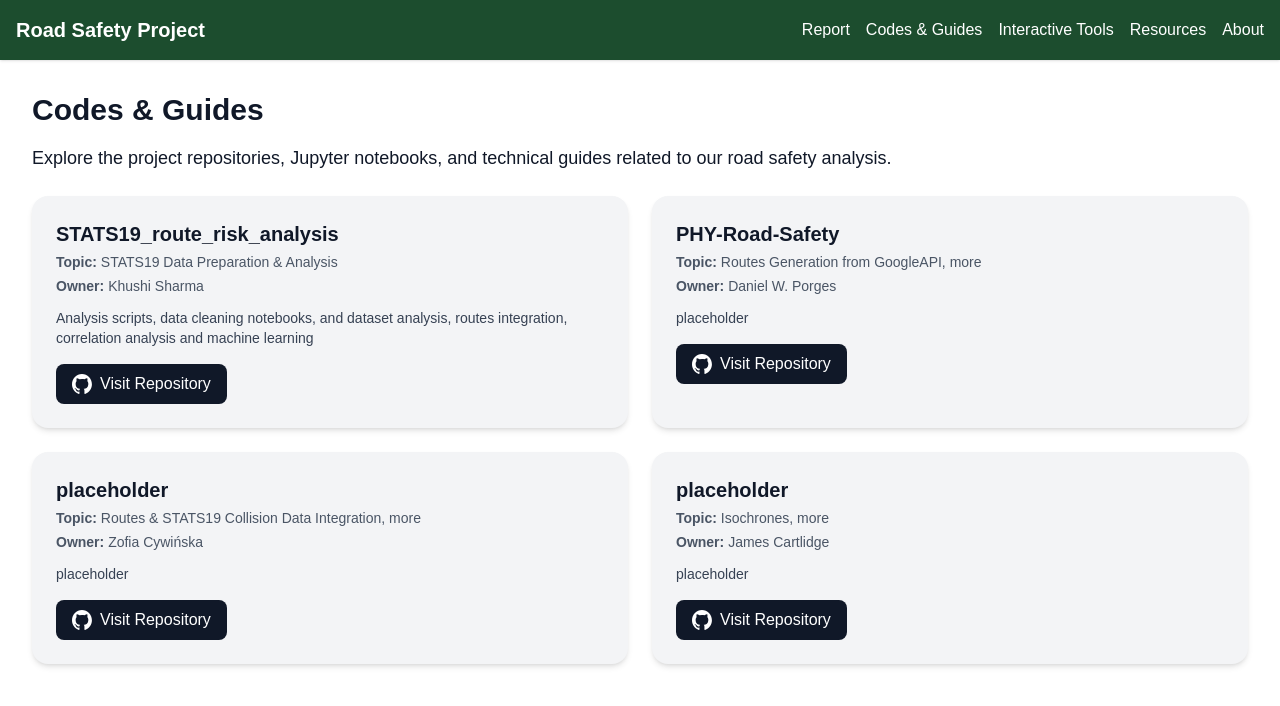
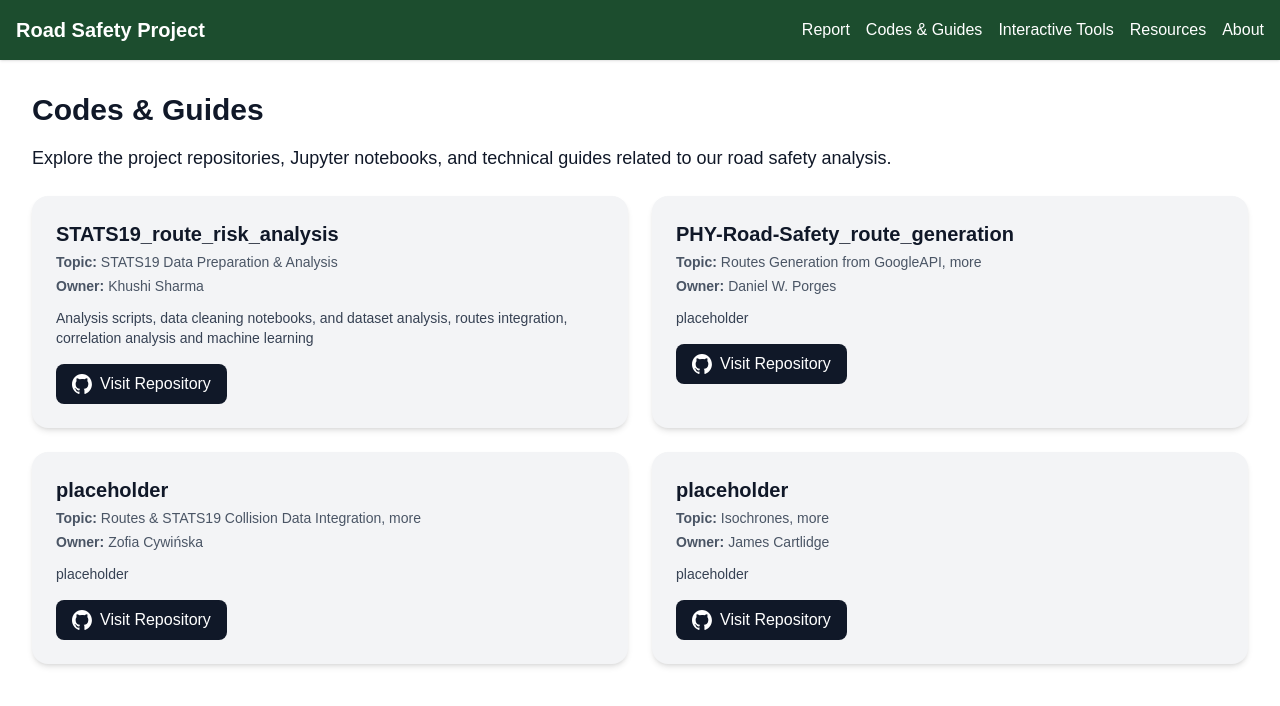
Before and after one commit to KhushiSharma0/phy346-road-safety-portfolio, a Next.js app: page /codes in a window 1280 px wide. Shown: the top 706 px of the page. Built offline with nearby package versions, Linux system fonts and the light colour scheme.

Commit message:
Update texts.ts

```diff
--- a/src/constants/texts.ts
+++ b/src/constants/texts.ts
@@ -36,7 +36,7 @@ export const siteTexts = {
         url: 'https://github.com/KhushiSharma0/STATS19_route_risk_analysis',
       },
       {
-        name: 'PHY-Road-Safety',
+        name: 'PHY-Road-Safety_route_generation',
         topic: 'Routes Generation from GoogleAPI, more',
         owner: 'Daniel W. Porges',
         description: 'placeholder',
```
